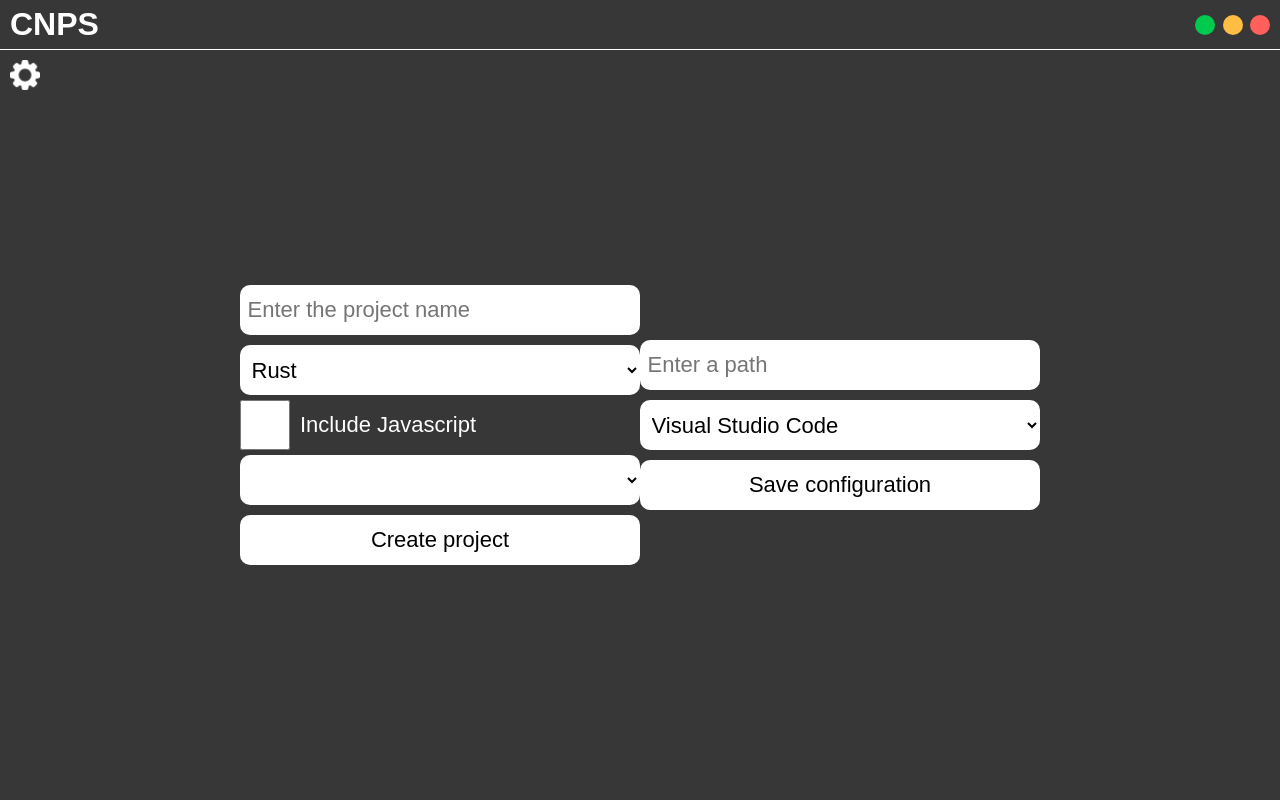
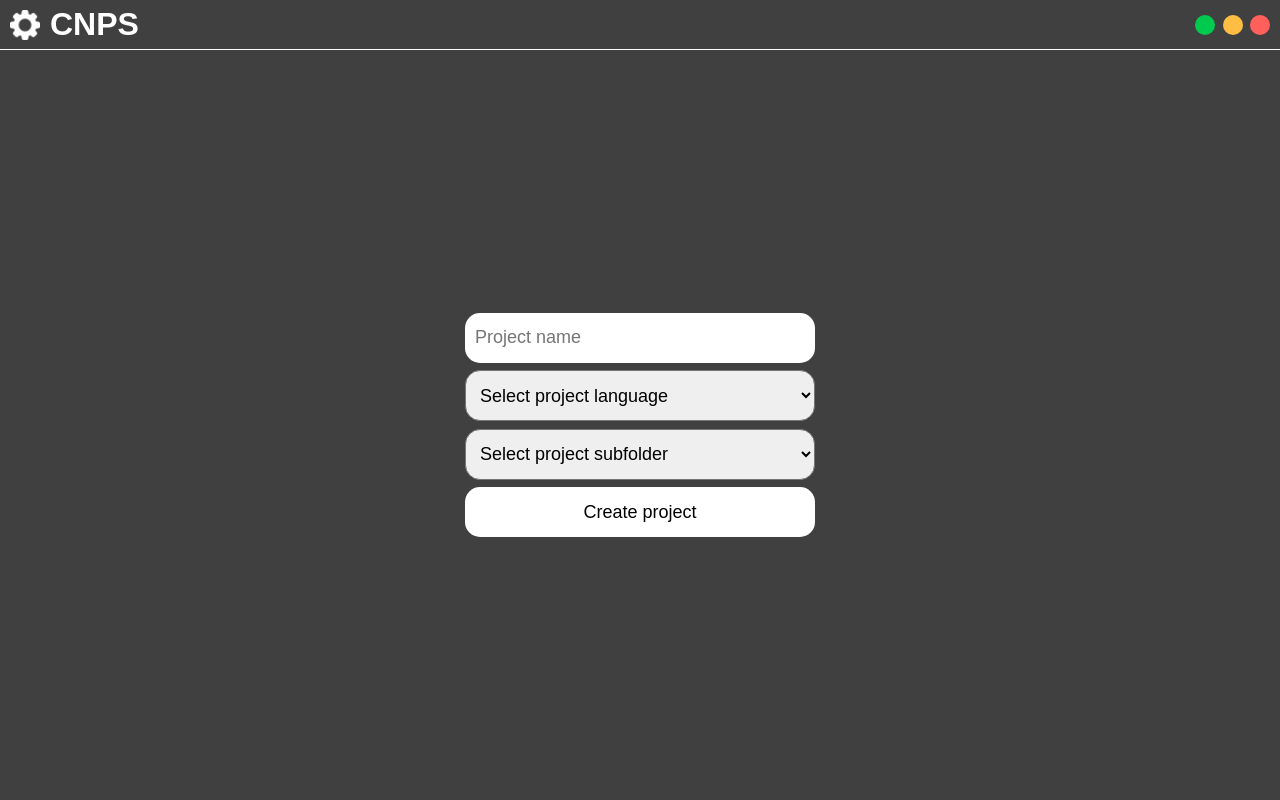
Before and after one commit to AsteroidusTv/gui-cnps, a plain HTML site: page src/index.html in a window 1280 px wide. Shown: the top 800 px of the page. Drawn offline with Linux system fonts and the light colour scheme.

Commit message:
Clean style + rounded corners

```diff
--- a/src-tauri/Cargo.toml
+++ b/src-tauri/Cargo.toml
@@ -13,7 +13,7 @@ edition = "2021"
 tauri-build = { version = "1.4", features = [] }
 
 [dependencies]
-tauri = { version = "1.4", features = [ "window-set-decorations", "window-maximize", "window-hide", "window-minimize", "window-show", "window-unminimize", "window-close", "window-start-dragging", "window-unmaximize", "shell-open"] }
+tauri = { version = "1.4", features = [ "macos-private-api", "window-set-decorations", "window-maximize", "window-hide", "window-minimize", "window-show", "window-unminimize", "window-close", "window-start-dragging", "window-unmaximize", "shell-open"] }
 serde = { version = "1.0", features = ["derive"] }
 serde_json = "1.0"
 
--- a/src/index.html
+++ b/src/index.html
@@ -6,12 +6,15 @@
     <meta name="viewport" content="width=device-width, initial-scale=1.0" />
     <title>Create new project simply</title>
     <script type="module" src="/main.js" defer></script>
+  </head>
 
   <body oncontextmenu="return true">
-    <img id="reconfig" src="./assets/config.png" alt="settings icon">
-    <form action="create-project" id="projectCreate">
-      <input type="text" id="projectName" required placeholder="Enter the project name">
-      <select name="project-language" id="projectLanguage">
+
+    <!-- Create project form -->
+    <form class="create-form" action="create-project" id="projectCreate">
+      <input class="standart-input" type="text" id="projectName" required placeholder="Project name">
+      <select class="standart-select" name="project-language" id="projectLanguage">
+        <option class="standart-select" value="none" disabled selected>Select project language</option>
         <option value="rust">Rust</option>
         <option value="html">HTML</option>
         <option value="go">Go</option>
@@ -19,26 +22,32 @@
         <option value="lua">lua</option>
         <option value="assembly">assembly</option>
       </select>
-      <div class="javascript">
-        <input type="checkbox" name="js" id="projectJsBool">
-        <label for="js" id="projectJsText">Include Javascript</label>
+      <div class="include-js" id="projectJsBoolDiv">
+        <input class="include-js-checkbox" type="checkbox" name="js" id="projectJsBool">
+        <label class="include-js-label" for="js">Include Javascript</label>
       </div>
-      <select name="project-subfolder" id="projectSubfolder"></select>
-      <button type="submit" id="projectCreateSubmit">Create project</button>
+      <select class="standart-select" name="project-subfolder" id="projectSubfolder">
+        <option class="standart-select" value="none" disabled selected>Select project subfolder</option>
+      </select>
+      <button class="standart-button" type="submit" id="projectCreateSubmit">Create project</button>
     </form>
-    <form action="configuration" id="configuration">
-      <input id="projectFolderPath" type="text" placeholder="Enter a path" required>
-          <select name="chosen-editor" id="chosenEditor">
+    <!-- Config project form -->
+    <form class="config-form" action="configuration" id="configuration">
+      <input class="standart-input" id="projectFolderPath" type="text" placeholder="Enter a path" required>
+          <select class="standart-select" name="chosen-editor" id="chosenEditor">
             <option value="code">Visual Studio Code</option>
             <option value="subl">Sublime Text</option>
             <option value="start notepad++">Notepad++</option>
             <option value="idea">Intelij</option>
           </select>
-          <button type="submit" id="projectConfigurationButton">Save configuration</button>
+          <button class="standart-button" type="submit" id="projectConfigurationButton">Save configuration</button>
           <p id="configError"></p>
     </form>
+    <!-- Title bar -->
     <div data-tauri-drag-region class="titlebar">
-      <h1>CNPS</h1>
+          <!-- Return to config button -->
+    <img class="reconfig-button" id="reconfig" src="./assets/config.png" alt="settings icon">
+      <h1 data-tauri-drag-region>CNPS</h1>
       <div class="titlebar-button" id="titlebar-minimize">
       </div>
       <div class="titlebar-button" id="titlebar-maximize">
@@ -46,17 +55,6 @@
       <div class="titlebar-button" id="titlebar-close">
       </div>
     </div>
-    <!-- <script type="module">
-      import { appWindow } from '@tauri-apps/api/window'
-document
-  .getElementById('titlebar-minimize')
-  .addEventListener('click', () => appWindow.minimize())
-document
-  .getElementById('titlebar-maximize')
-  .addEventListener('click', () => appWindow.toggleMaximize())
-document
-  .getElementById('titlebar-close')
-  .addEventListener('click', () => appWindow.close())
-    </script> -->
+
   </body>
 </html>
--- a/src/main.js
+++ b/src/main.js
@@ -1,53 +1,40 @@
-
 const { invoke } = window.__TAURI__.tauri;
 
-// Reconfiguration
 const reconfigButton = document.getElementById("reconfig");
-// Create project variables
 const projectCreateForm = document.getElementById("projectCreate");
 const projectNameInput = document.getElementById("projectName");
 const projectLanguageSelect = document.getElementById("projectLanguage");
 const projectJsCheckbox = document.getElementById("projectJsBool");
-const projectJsTextLabel = document.getElementById("projectJsText");
+const projectJsBoolDiv = document.getElementById("projectJsBoolDiv");
 const projectSubfolder = document.getElementById("projectSubfolder");
 const projectCreateButton = document.getElementById("projectCreateSubmit");
-// Configuration variables
-const configurationForm = document.getElementById("configuration")
+const configurationForm = document.getElementById("configuration");
 const projectFolderPathInput = document.getElementById("projectFolderPath");
 const chosenEditorSelect = document.getElementById("chosenEditor");
 const projectConfigurationButton = document.getElementById("projectConfigurationButton");
 const configErrorText = document.getElementById("configError");
 
-
-
-
 function handleSelectChange() {
   if (projectLanguageSelect.value === "html") {
-    projectJsCheckbox.style.display = "block";
-    projectJsTextLabel.style.display = "block";
-  } else {
-    projectJsCheckbox.style.display = "none";
-    projectJsTextLabel.style.display = "none";
-  }
+  projectJsBoolDiv.style.display = "flex";
+} else {
+  projectJsBoolDiv.style.display = "none";
+}
 }
 
-
 async function createProject() {
-  // Get returns from rust
   const debugMessage = await invoke("create_project", {
     projectName: projectNameInput.value,
     projectLanguage: projectLanguageSelect.value,
-    includeJs: projectJsCheckbox.checked,
+    includeJs: projectJsbox.checked,
     subfolder: projectSubfolder.value,
   });
-
-  console.log(debugMessage)
+  console.log(debugMessage);
 }
 
 async function getSubfolders() {
-  const subfolders = await invoke("get_subfolders")
-  // Put subfolders into selector
-  subfolders.forEach(element => {
+  const subfolders = await invoke("get_subfolders");
+  subfolders.forEach((element) => {
     const option = document.createElement("option");
     option.value = element;
     option.text = element;
@@ -60,53 +47,46 @@ async function saveConfiguration() {
     projectFolderPath: projectFolderPathInput.value,
     chosenEditor: chosenEditorSelect.value,
   });
-
   configErrorText.textContent = configErrorMessage;
 }
-
 async function configurationCheck() {
   const configBool = await invoke("configuration_check");
-
   if (configBool) {
     projectCreateForm.style.display = "none";
     reconfigButton.style.display = "none";
   } else {
     configurationForm.style.display = "none";
   }
-
 }
 
 async function reconfiguration() {
   await invoke("reconfiguration");
 }
-
-async function get_json_data() {
+async function getJsonData() {
   const projectFolderPath = await invoke("send_json_data");
   projectFolderPathInput.value = projectFolderPath;
 }
-
 
 window.addEventListener("DOMContentLoaded", () => {
   projectCreateForm.addEventListener("submit", (e) => {
     e.preventDefault();
     createProject();
+
   });
 
-  configurationForm.addEventListener("submit", (e) => {
-    saveConfiguration()
+  configurationForm.addEventListener("submit", () => {
+    saveConfiguration();
   });
 
-  reconfigButton.addEventListener("click", (e) =>{
+  reconfigButton.addEventListener("click", () => {
     projectCreateForm.style.display = "none";
-    reconfigButton.style.display = "none";
-    configurationForm.style.display = "flex"
-    get_json_data()
+    configurationForm.style.display = "flex";
+    getJsonData();
   });
 
-  // onclick.reconfigButton = function() {}
-  // Show/Hide checkbox
   projectLanguageSelect.addEventListener("change", handleSelectChange);
-  handleSelectChange()
-  getSubfolders()
-  configurationCheck()
+  handleSelectChange();
+
+  getSubfolders();
+  configurationCheck();
 });
--- a/src/styles.css
+++ b/src/styles.css
@@ -1,140 +1,140 @@
+:root {
+  --br: 15px;
+  --cl: #FFFFFF;
+  --bg: #404040;
+}
+
+html, body {
+  border-radius: var(--br);
+  overflow: hidden;
+}
+
+body {
+  background: var(--bg);
+}
+
 * {
   margin: 0;
-  border: 0;
   padding: 0;
   box-sizing: border-box;
   font-family: Arial;
+  user-select: none;
+  -webkit-user-select: none;
+  overflow: auto;
   outline: none;
-
 }
 
-body {
-  background: #373737;
-  color: white;
+.create-form, .config-form {
   display: flex;
+  row-gap: 7.5px;
+  justify-content: center;
   align-items: center;
-  justify-content: center;
+  flex-direction: column;
   min-height: 100vh;
-  cursor: auto;
-
-
-
-}
-
-form {
-  display: flex;
-  flex-direction: column;
   transform: translateY(25px);
   animation: fadein 0.3s;
 }
 
-input[type=text], button, select {
+.standart-input, .standart-select, .standart-button {
+  border-radius: var(--br);
+  padding: 10px;
+  width: 350px;
   height: 50px;
-  width: 400px;
-  padding: 7.5px;
-  border-radius: 10px;
-  background-color: white;
-  cursor: auto;
-  font-size: 22px;
-  margin-top: 5px;
-  margin-bottom: 5px;
-}
-button {
-  cursor: pointer;
+  font-size: 18px;
+  line-height: 0;
 }
 
-select {
-  cursor: default;
-  margin-top: 5px;
-  margin-bottom: 5px;
+.standart-input, .standart-button {
+  border: 0;
 }
 
+.standart-select {
+  height: 51px;
+}
+
+.standart-button {
+  cursor: pointer;
+  background: white;
+}
+
+.include-js {
+  display: none;
+  gap: 10px;
+  align-items: center;
+}
+
+.include-js-checkbox {
+  width: 50px;
+  height: 50px;
+}
+
+.include-js-label {
+  font-size: 18px;
+  color: var(--cl);
+}
+
+/* Title bar */
+
 .titlebar {
-  height: 50px;
-  background: #373737;
-  user-select: none;
-  display: flex;
-  justify-content: flex-end;
+  border-radius: var(--br) var(--br) 0px 0px;
+  border-bottom: 1px solid white;
   position: fixed;
   top: 0;
   left: 0;
   right: 0;
+  height: 50px;
   display: flex;
+  gap: 7.5px;
   align-items: center;
-  gap: 7.5px;
-  border-bottom: 1px solid white;
-
+  justify-content: flex-end;
+  z-index: 2;
+  background: var(--bg);
 }
 
 .titlebar-button {
-  display: inline-flex;
-  justify-content: center;
-  align-items: center;
+  border-radius: 50%;
   width: 20px;
   height: 20px;
-  border-radius: 50%;
+  display: inline-flex;
+  align-items: center;
+  justify-content: center;
   transition: 200ms;
-  cursor: pointer; }
+  cursor: pointer;
+}
 
 .titlebar-button:hover {
-  opacity: 0.5;
+  opacity: 0.75;
 }
 
-.titlebar :nth-child(1) {
+.reconfig-button {
   position: absolute;
   left: 10px;
-  user-select: none;
-
+  width: 30px;
+  height: 30px;
 }
 
+/* Titlebar title */
 .titlebar :nth-child(2) {
+  position: absolute;
+  left: 50px;
+  cursor: default;
+  color: var(--cl);
+}
+
+/* Minimise */
+.titlebar :nth-child(3) {
   background-color: #00CA4E;
+}
 
+/* Maximise */
+.titlebar :nth-child(4) {
+  background-color: #FFBD44;
 }
-.titlebar :nth-child(3) {
-  background-color: #FFBD44;
 
-}
-.titlebar :nth-child(4) {
+/* Close */
+.titlebar :nth-child(5) {
   background-color: #FF605C;
   margin-right: 10px;
-
-}
-
-#projectJsBool {
-  height: 50px;
-  width: 50px;
-
-}
-
-.javascript {
-  display: flex;
-  align-items: center;
-  gap: 10px;
-}
-
-label {
-  font-size: 22px;
-}
-
-#reconfig {
-  width: 30px;
-  position: absolute;
-  top: 60px;
-  left: 10px;
-}
-
-#reconfig:hover {
-  animation: rotate 2.5s infinite;
-}
-
-@keyframes rotate {
-  0% {
-    transform: rotate(0deg);
-  }
-  100% {
-    transform: rotate(360deg);
-  }
 }
 
 @keyframes fadein {
```
Also changed, not shown: src-tauri/tauri.conf.json (+14 -11 lines).
